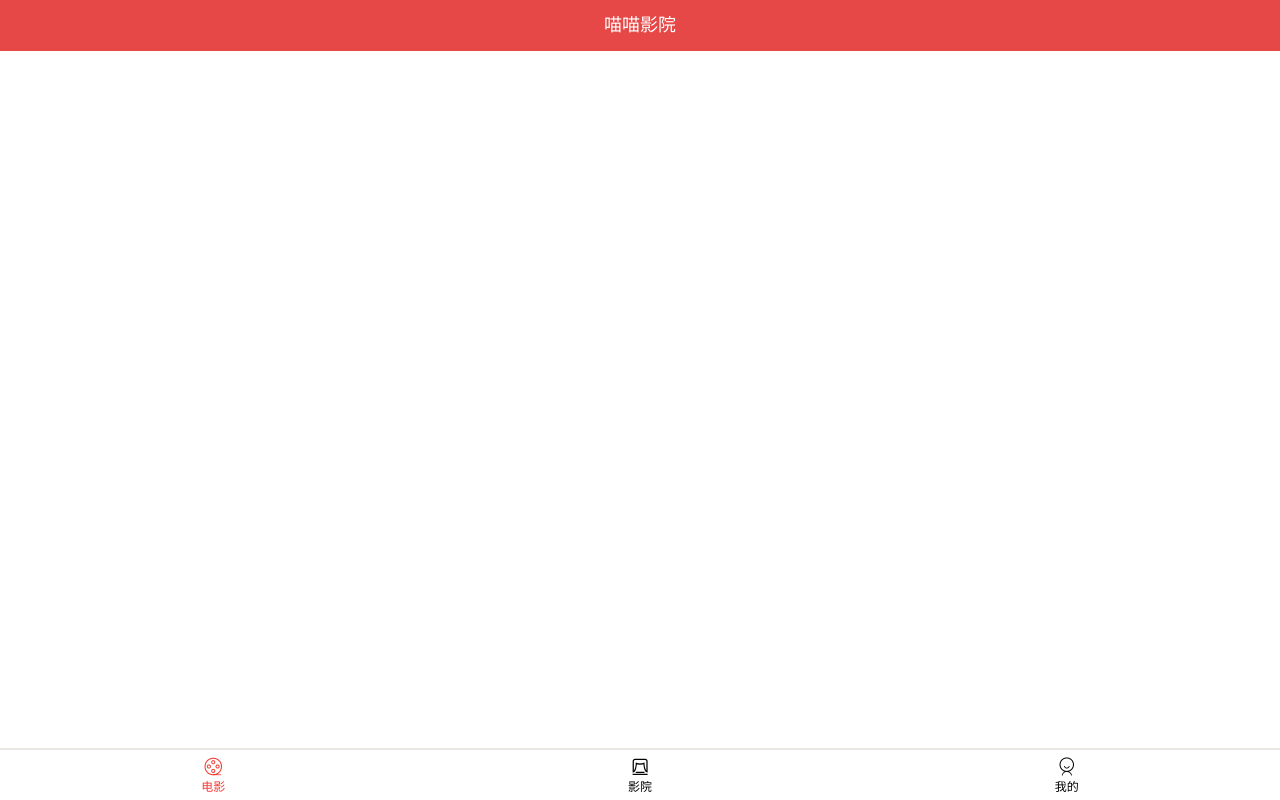
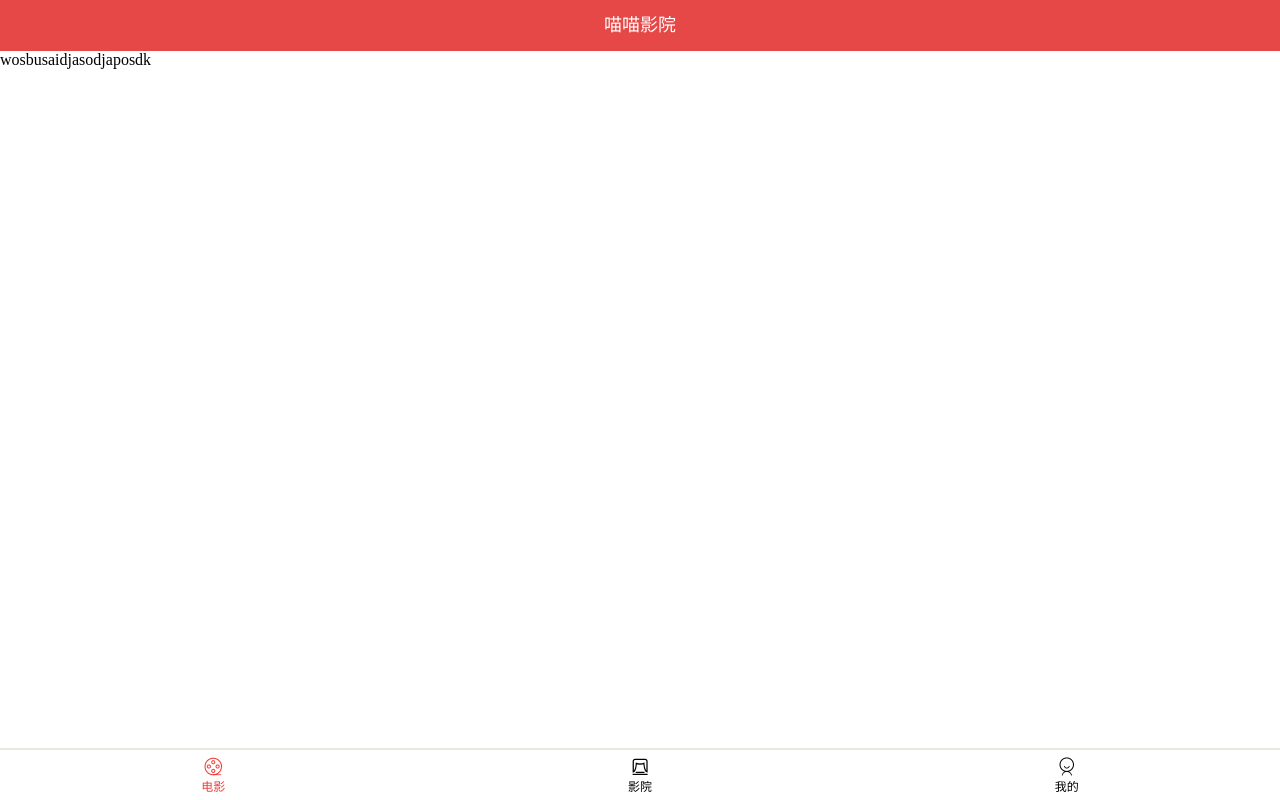
Before and after one commit to MaxFung3t/voice, a Vue app: page /movie in a window 1280 px wide. Built offline with nearby package versions, Linux system fonts and the light colour scheme.

Commit message:
修改了部分文件

```diff
--- a/src/views/Movie/index.vue
+++ b/src/views/Movie/index.vue
@@ -1,5 +1,6 @@
 <template>
     <div id="main">
+      wosbusaidjasodjaposdk
     </div>
 </template>
 
```
